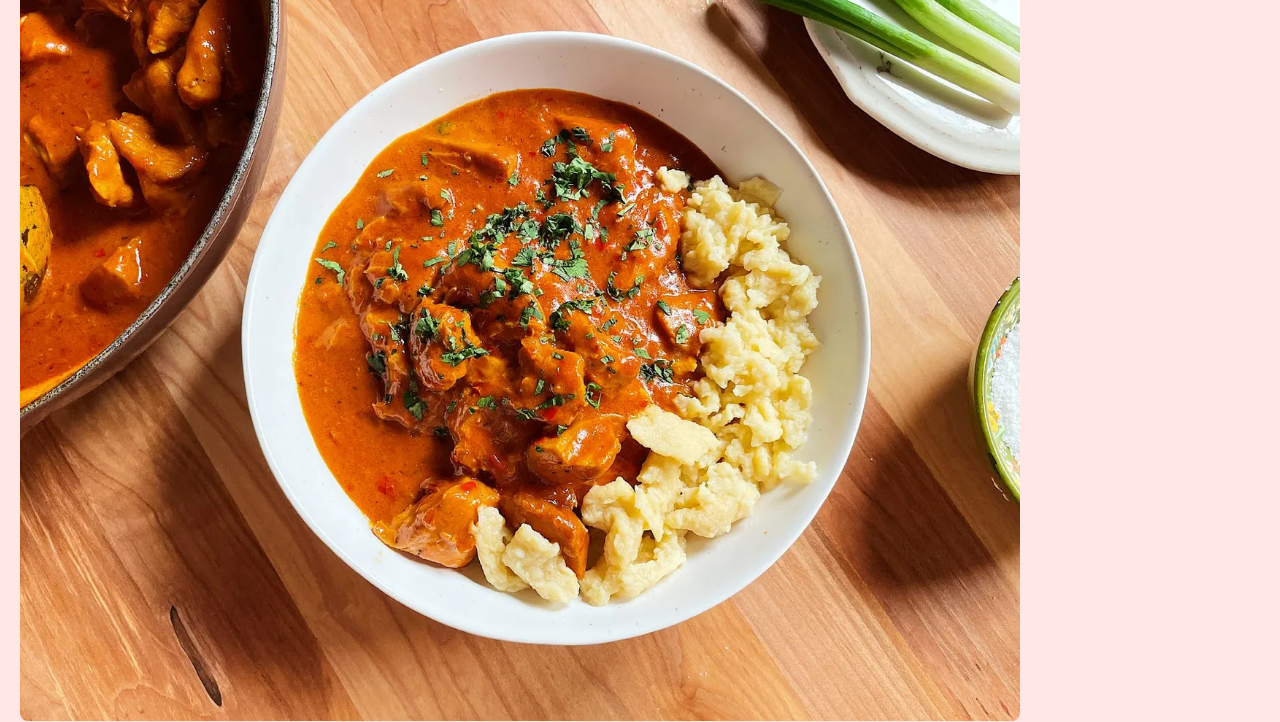
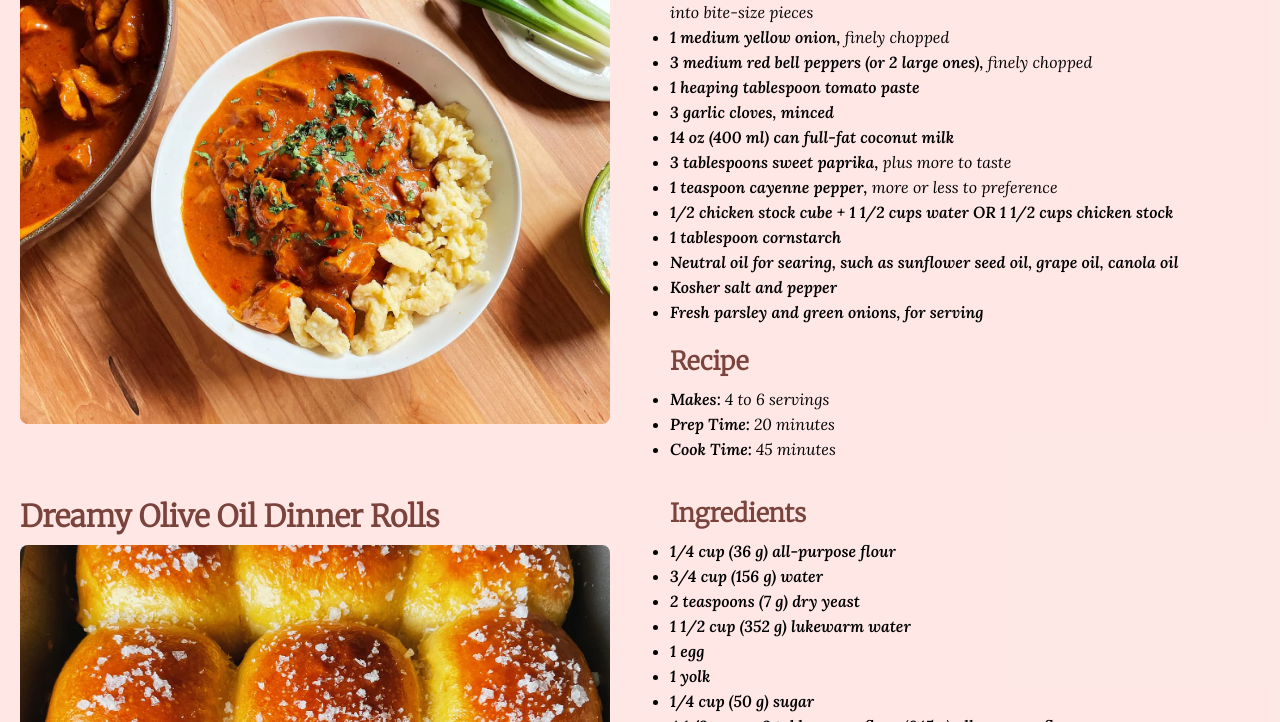
Before and after one commit to DimaDamage91/kitchen, a plain HTML site: page index.html in a window 1280 px wide. Shown: the part 332-1054 px from the top of the page. Drawn offline with Linux system fonts and the light colour scheme.

Commit message:
last commit

```diff
--- a/index.html
+++ b/index.html
@@ -31,7 +31,7 @@
     <main>
      <div class="dishconteiner">
         <div class="dish">
-            <div>
+            <div class="dishP">
             <h2>Chiken Paprikash</h2>
             <img src="./images/9f5d5552-16bc-4672-ad77-7e3a0859f7ba_1370x1028.webp" class="sphoto">
             </div>
@@ -64,7 +64,7 @@
             </div>
 
         <div class="dish">
-            <div>
+            <div class="dishP">
             <h2>Dreamy Olive Oil Dinner Rolls</h2>
             <img src="./images/d057065c-a2aa-406f-8d22-cd59519eca70_3389x2534.webp" class="sphoto">
             </div>
@@ -94,7 +94,7 @@
              </div>
             </div>
         <div class="dish">
-            <div>
+            <div class="dishP">
             <h2>Spicy Roasted Pepper Pasta</h2>
             <img src="./images/61de1ca2-0c59-4a67-a9c3-50f20d3147c3_4032x3024.webp" class="sphoto">
             </div>
--- a/style.css
+++ b/style.css
@@ -3,6 +3,9 @@
     padding: 0;
 }
 main {
+    display:flex;
+    flex-direction: column;
+    align-items: center;
     padding: 20px;
     background: rgba(249,28,0,0.1);
 
@@ -39,19 +42,21 @@ header {
     margin-right: 20px;
 }
 /*Section dishconteiner*/
-
+.dishconteiner {
+    max-width: 1600px;
+}
 .dish {
     display: flex;
     flex-wrap: wrap;
+    justify-content: center;
     margin-top: 35px;
-    justify-content: flex-start;
-    column-gap: 100px;
+    gap: 40px;
 }
 
 .sphoto {
     width: 100%;
-    max-width: 1000px;
     border-radius: 8px;
+    min-width: 320px;
 }
 
 .backimg {
@@ -71,14 +76,19 @@ header {
 }
 
 .h3r {
-    padding-top: 10px;
+    margin-top: 20px;
 }
 .ing {
     padding-left: 20px;
+    flex: 1;
+}
+.dishP {
+    flex:1;
 }
 h3, h2 {
     font-family: merriweather;
     color: #7A443D;
+    margin-bottom: 10px;
 }
 
 h2 {
```
